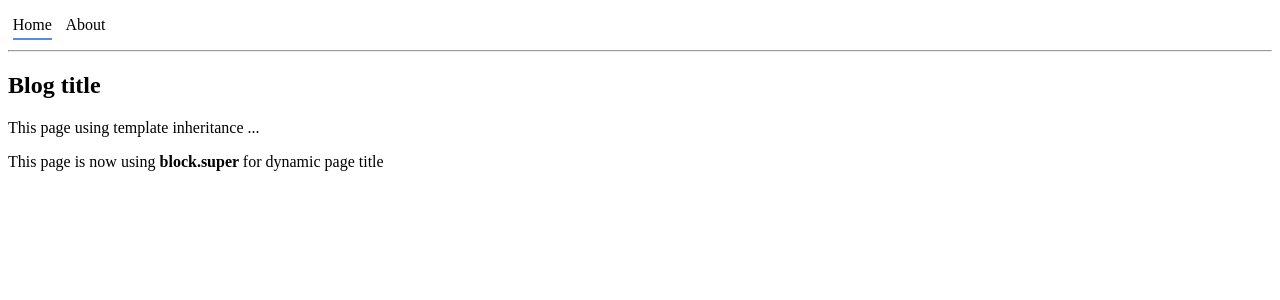
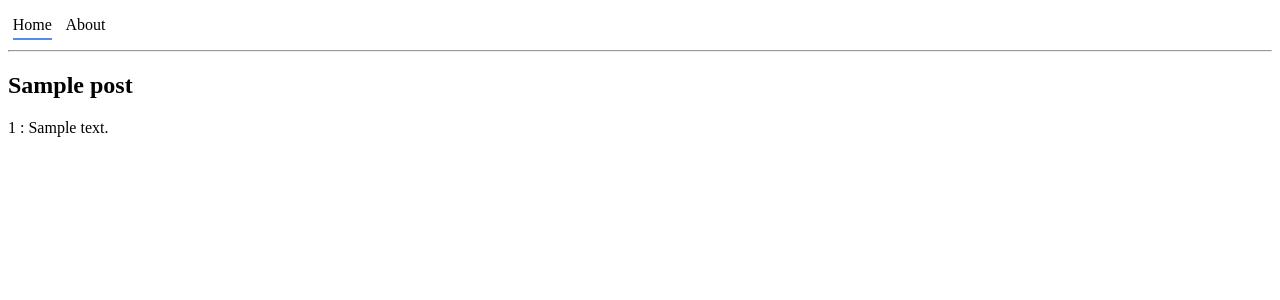
Before and after one commit to gurnitha/2025-dj5-blog-platform, a Django app: page / in a window 1280 px wide. Shown: the top 300 px of the page. Run offline with Django 5.2, Linux system fonts and the light colour scheme; tables that the repository leaves empty hold one stand-in row (values such as "Sample post").

Commit message:
5.2 Listing blog posts

```diff
--- a/apps/blog/views.py
+++ b/apps/blog/views.py
@@ -3,13 +3,20 @@
 # Django modules
 from django.shortcuts import render
 
+# My modules
+from blog.models import Post
+
 # Create your views here.
 
 def home_view(request):
-	data = {'section':'home'}
-	return render(request, 'blog/home.html', data)
+    posts = Post.objects.all()
+    data = {
+        'section':'home',
+        'posts':posts,
+    }
+    return render(request, 'blog/home.html', data)
 
 
 def about_view(request):
-	data = {'section':'about'}
-	return render(request, 'blog/about.html', data)
+    data = {'section':'about'}
+    return render(request, 'blog/about.html', data)
--- a/templates/blog/home.html
+++ b/templates/blog/home.html
@@ -6,9 +6,10 @@
 {% block content %}
 
 	<div class="content">
-		<h2>Blog title</h2>
-		<p>This page using template inheritance ...</p>
-		<p>This page is now using <span style="font-weight: bold;"> block.super </span> for dynamic page title</p>
+		{% for post in posts %}
+			<h2>{{ post.title }}</h2>
+			<p>{{ post.pk }} : {{ post.body }}</p>
+		{% endfor %}
 	</div>
 
 {% endblock content %}
```
Also changed, not shown: README.md.
